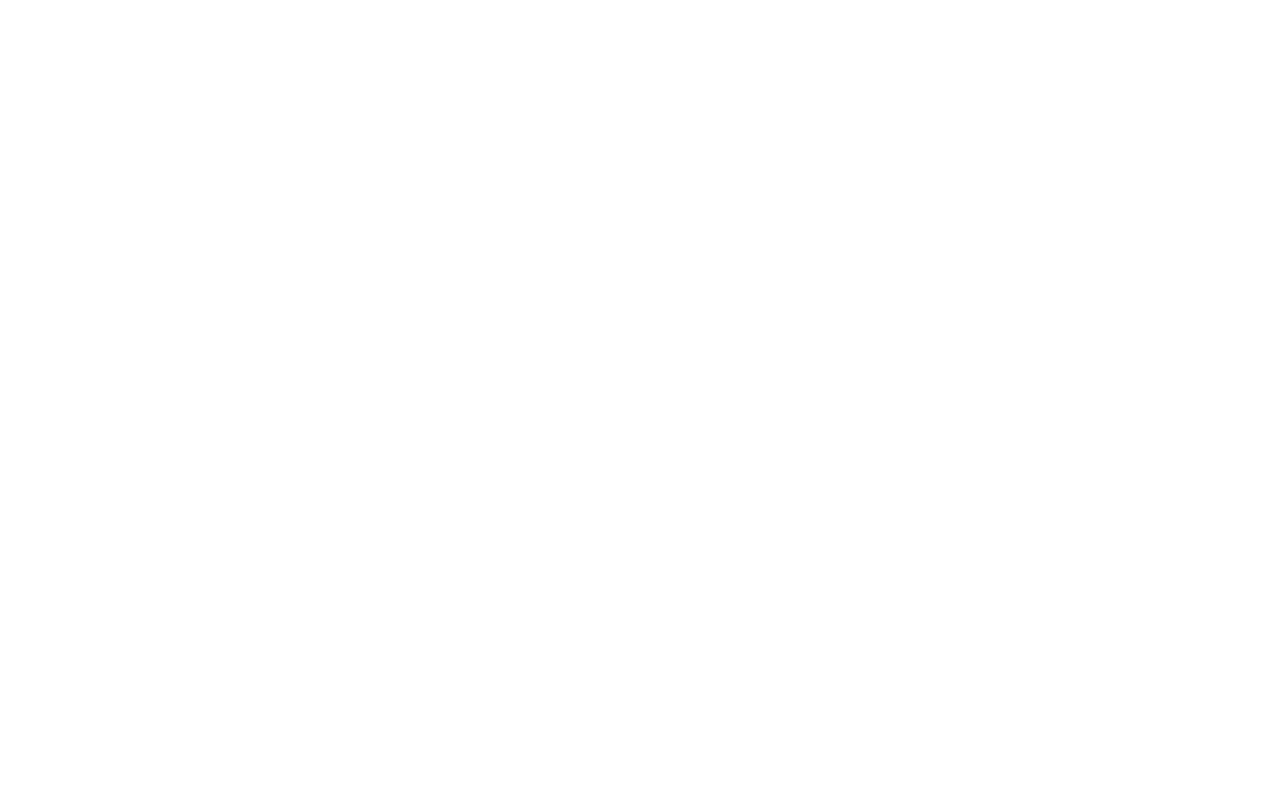
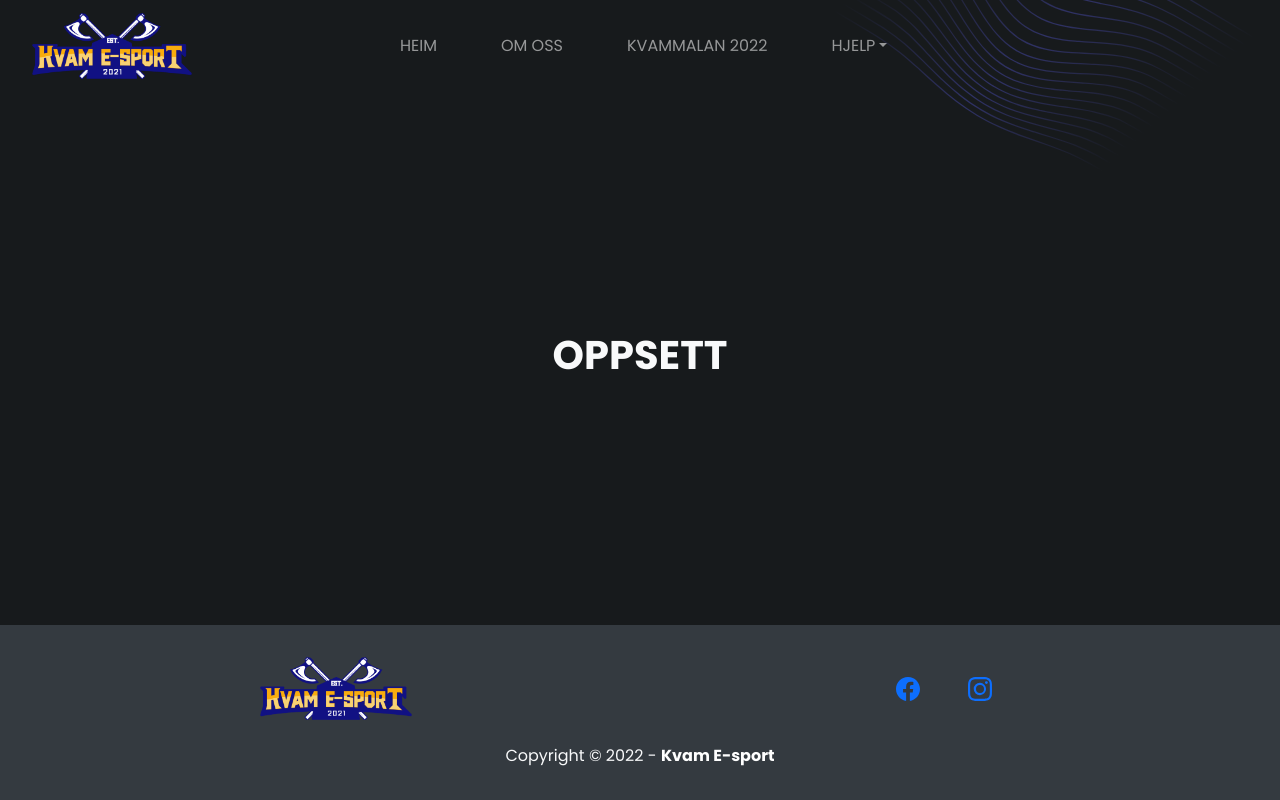
Before and after one commit to danielols3n/kvammalan, a React (Create React App) app: page /kvammalan/oppsett in a window 1280 px wide. Before the commit this address had no page. Built offline with nearby package versions, Linux system fonts and the light colour scheme.

Commit message:
Started on registration page

```diff
--- a/package.json
+++ b/package.json
@@ -19,6 +19,8 @@
     "react-loader-spinner": "^6.0.0-0",
     "react-router-dom": "^6.3.0",
     "react-scripts": "5.0.1",
+    "react-seat-picker": "^1.5.3",
+    "react-tooltip": "^4.5.0",
     "react-web-qr-reader": "^1.0.4",
     "stripe": "^8.219.0",
     "uuid": "^8.3.2",
--- a/src/App.js
+++ b/src/App.js
@@ -7,6 +7,8 @@ import Event from './pages/Event';
 import Privacy from './pages/Privacy';
 import FAQ from './pages/FAQ';
 import ContactUs from './pages/ContactUs';
+import Registration from './pages/Registration'
+import Setup from './pages/Setup';
 
 
 function App() {
@@ -20,6 +22,8 @@ function App() {
           <Route path="/personvern-og-vilkar" element={<Privacy />} />
           <Route path="/kontakt-oss" element={<ContactUs />} />
           <Route path="/faq" element={<FAQ />} />
+          <Route path="/pamelding" element={<Registration />} />
+          <Route path="/kvammalan/oppsett" element={<Setup />} />
         </Routes>
       </Router>
     </>
--- /dev/null
+++ b/src/pages/Registration.js
@@ -0,0 +1,49 @@
+import React, { useEffect, useState } from 'react'
+import { Container } from 'react-bootstrap'
+import NavbarComponent from '../components/navbar/Navbar'
+import Footer from '../components/footer/Footer'
+import '../css/FAQ.css'
+import { TailSpin } from 'react-loader-spinner'
+import SeatPicker from 'react-seat-picker'
+
+function Registration() {
+  const [loading, setLoading] = useState(true)
+  const [rows, setRows] = useState([])
+
+  useEffect(() => {
+    setTimeout(() => {
+      setLoading(false)
+    }, 1000)
+  })
+
+  document.title = 'Ofte stitle spørsmål | KvammaLAN'
+  return (
+    <Container style={loading === false ? { height: '100vh' } : { overflow: 'hidden', position: 'fixed' }} fluid className="d-flex flex-column p-0 m-0 faq">
+      {loading === true ?
+          <Container className="d-flex flex-column p-0 m-0 home text-light" fluid style={loading === true ? { alignItems: 'center', justifyContent: 'center', height: '100vh', overflow: 'hidden' }: {}}>
+              <TailSpin
+                color="#00BFFF"
+                height={100}
+                width={100}
+            />
+            <span>Lastar inn...</span>
+          </Container>
+      : null}
+      <NavbarComponent data={{ background: 'transparent' }} />
+        <Container fluid className="h-100 d-flex flex-column align-items-center justify-content-center">
+            <SeatPicker
+                rows={rows}
+                maxReservableSeats={3}
+                alpha
+                visible
+                selectedByDefault
+                loading={loading}
+                tooltipProps={{multiline: true}}
+            />
+        </Container>
+      <Footer />
+    </Container>
+  )
+}
+
+export default Registration
--- /dev/null
+++ b/src/pages/Setup.js
@@ -0,0 +1,39 @@
+import React, { useEffect, useState } from 'react'
+import { Container } from 'react-bootstrap'
+import NavbarComponent from '../components/navbar/Navbar'
+import Footer from '../components/footer/Footer'
+import '../css/FAQ.css'
+import { TailSpin } from 'react-loader-spinner'
+
+function Setup() {
+  const [loading, setLoading] = useState(true)
+
+  useEffect(() => {
+    setTimeout(() => {
+      setLoading(false)
+    }, 1000)
+  })
+
+  document.title = 'Oppsett | KvammaLAN'
+  return (
+    <Container style={loading === false ? { height: '100vh' } : { overflow: 'hidden', position: 'fixed' }} fluid className="d-flex flex-column p-0 m-0 faq">
+      {loading === true ?
+          <Container className="d-flex flex-column p-0 m-0 home text-light" fluid style={loading === true ? { alignItems: 'center', justifyContent: 'center', height: '100vh', overflow: 'hidden' }: {}}>
+              <TailSpin
+                color="#00BFFF"
+                height={100}
+                width={100}
+            />
+            <span>Lastar inn...</span>
+          </Container>
+      : null}
+      <NavbarComponent data={{ background: 'transparent' }} />
+        <Container fluid className="h-100 d-flex flex-column align-items-center justify-content-center">
+            <h1 className="text-light fw-bolder">OPPSETT</h1>
+        </Container>
+      <Footer />
+    </Container>
+  )
+}
+
+export default Setup
```
Also changed, not shown: 1 other file (tests, documents, lock files or other folders).
